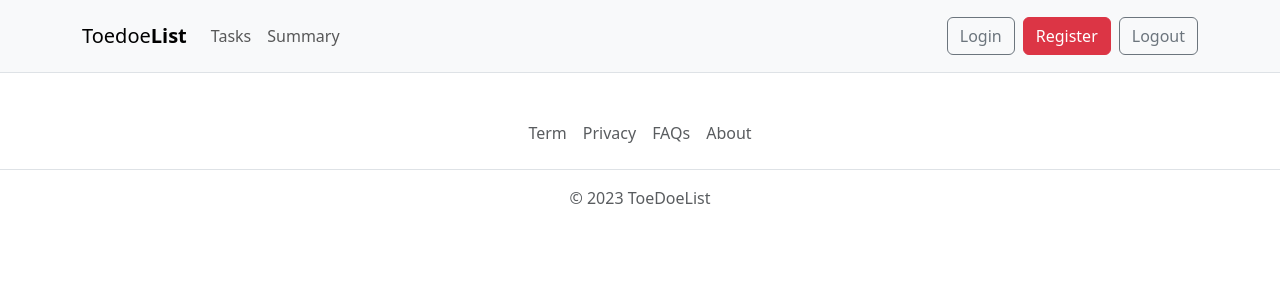
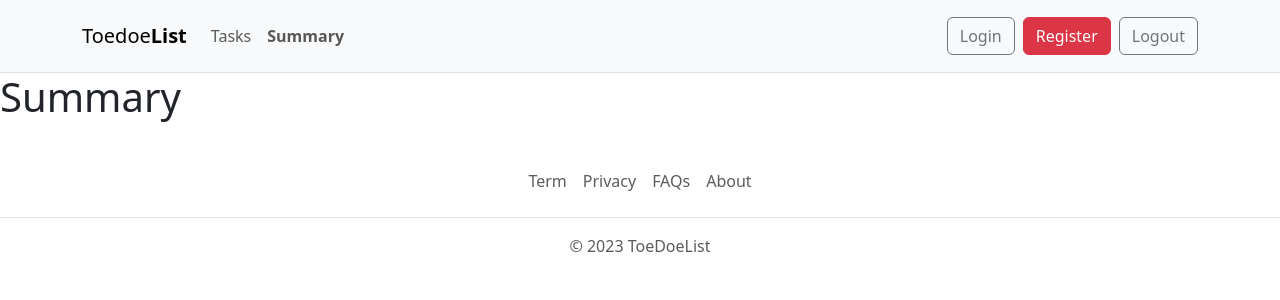
Before and after one commit to khanhnp0228/laravel-spa-vuejs-saprudin, a Vue app: page /summary in a window 1280 px wide. Shown: the top 300 px of the page. Built offline with nearby package versions, Linux system fonts and the light colour scheme.

Commit message:
Styling the current active link

```diff
--- a/src/components/Navbar.vue
+++ b/src/components/Navbar.vue
@@ -19,11 +19,11 @@
             <div class="collapse navbar-collapse" id="navbarNav">
                 <ul class="navbar-nav">
                     <li class="nav-item">
-<!--                        <router-link :to="{name: 'tasks'}" class="nav-link">Tasks</router-link>-->
-                        <a href="#" @click.prevent="$event => $router.push('/tasks')" class="nav-link">Tasks</a>
+                        <router-link :to="{name: 'tasks'}" class="nav-link">Tasks</router-link>
+<!--                        <a href="#" @click.prevent="$event => $router.push('/tasks')" class="nav-link">Tasks</a>-->
                     </li>
                     <li class="nav-item">
-                        <a href="#" class="nav-link">Summary</a>
+                        <router-link :to="{name: 'summary'}" class="nav-link">Summary</router-link>
                     </li>
                 </ul>
                 <ul class="navbar-nav ms-auto">
@@ -53,5 +53,7 @@ export default {
 </script>
 
 <style scoped>
-
+.navbar-nav .router-link-active {
+    font-weight: 700;
+}
 </style>
--- /dev/null
+++ b/src/pages/SummaryPage.vue
@@ -0,0 +1,11 @@
+<template>
+    <h1>Summary</h1>
+</template>
+
+<script setup>
+
+</script>
+
+<style scoped>
+
+</style>
--- a/src/router/index.js
+++ b/src/router/index.js
@@ -3,5 +3,6 @@ import routes from './routes'
 
 export default createRouter({
     routes,
-    history: createWebHistory()
+    history: createWebHistory(),
+    // linkActiveClass: 'active'
 })
--- a/src/router/routes.js
+++ b/src/router/routes.js
@@ -1,4 +1,5 @@
 import TaskPage from '../pages/TaskPage.vue'
+import SummaryPage from '../pages/SummaryPage.vue'
 import LoginPage from '../pages/LoginPage.vue'
 import RegisterPage from '../pages/RegisterPage.vue'
 
@@ -7,6 +8,11 @@ const routes = [
         path: '/tasks',
         component: TaskPage,
         name: 'tasks'
+    },
+    {
+        path: '/summary',
+        component: SummaryPage,
+        name: 'summary'
     },
     {
         path: '/login',
```
